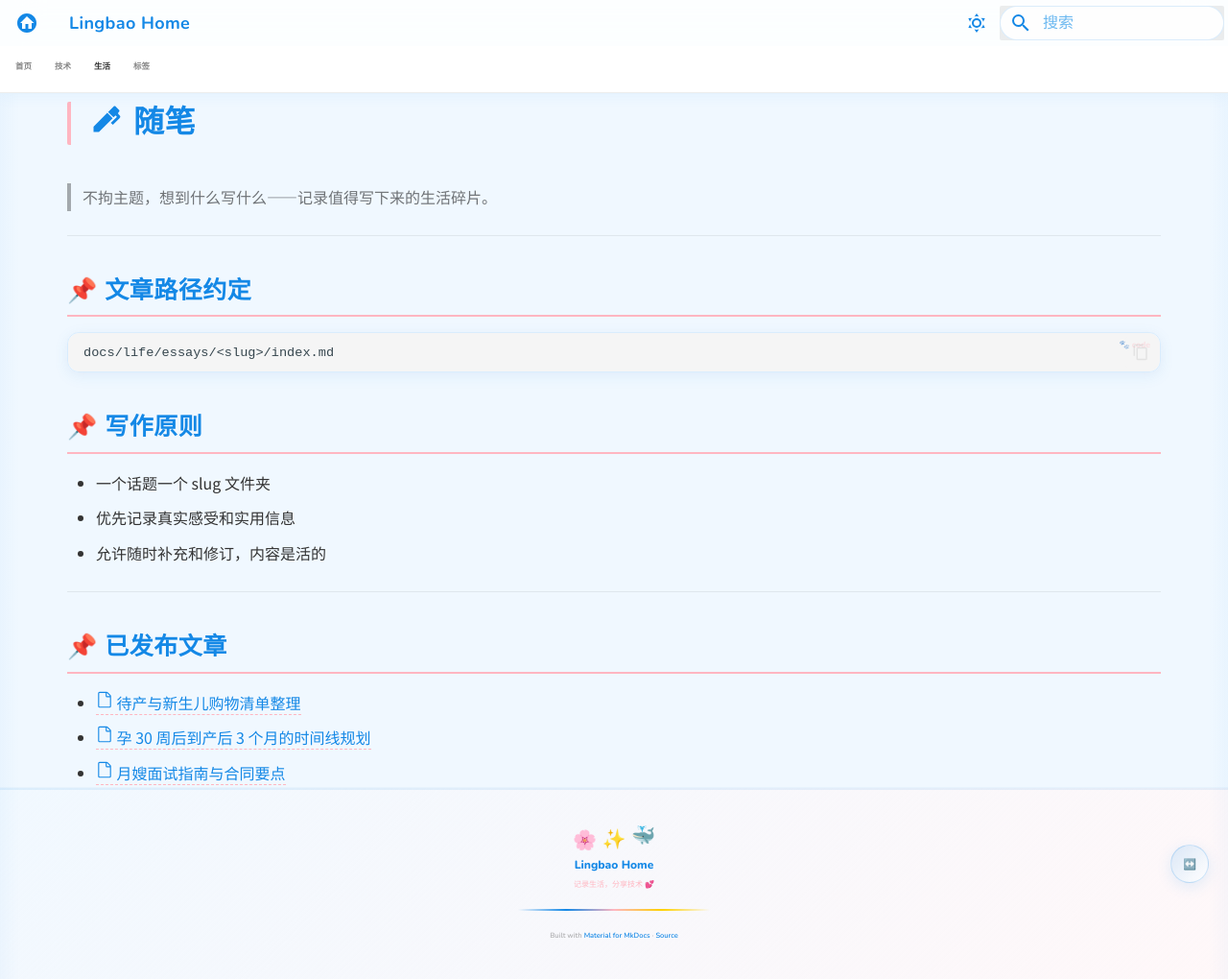
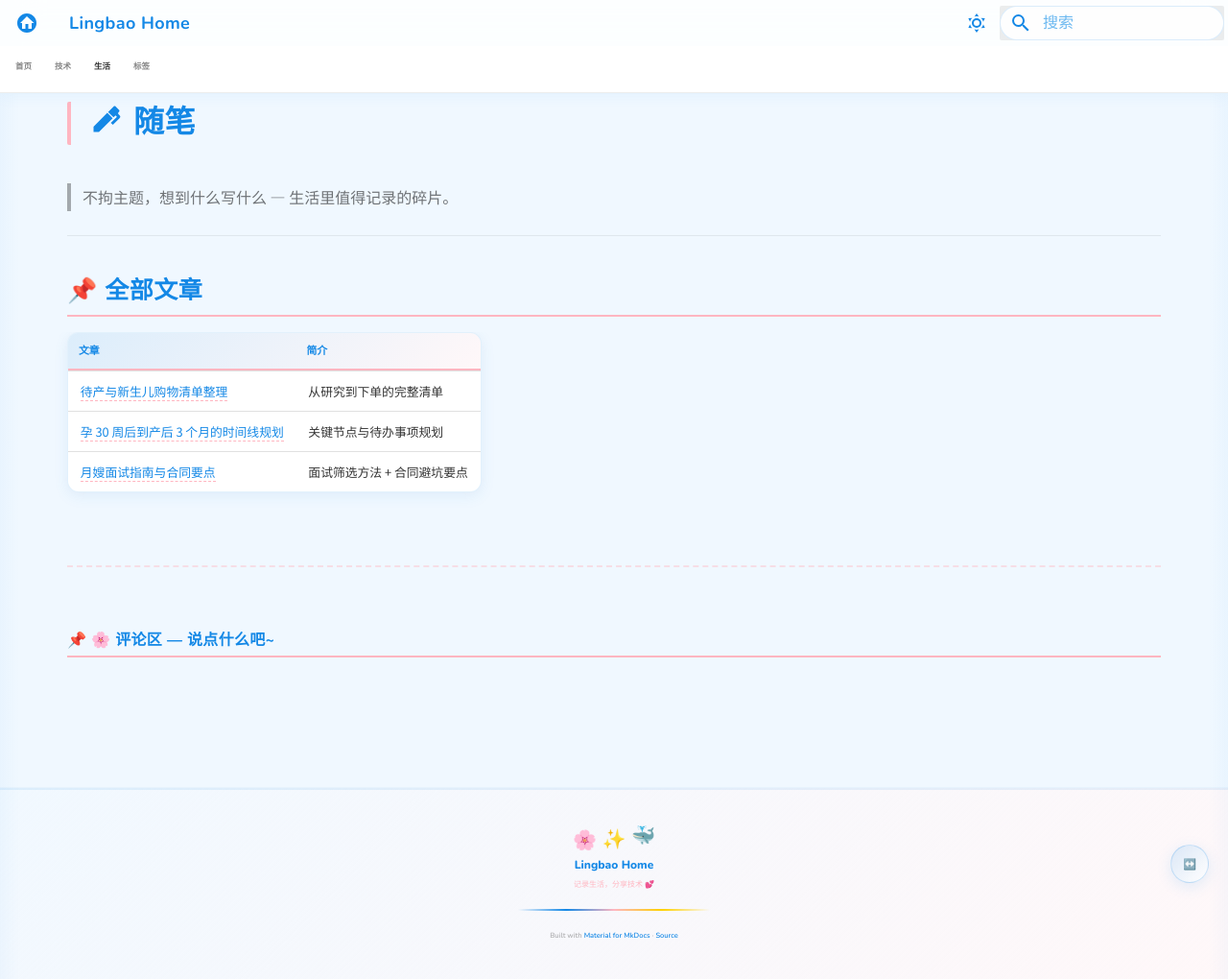
Before and after one commit to tanlon2miracle-ops/my_home, an MkDocs documentation site: the page built from docs/life/essays/index.md, in a window 1280 px wide and 1020 px high. Shown: the whole window at 96% size. Built offline with MkDocs 1.6.1 and Material for MkDocs 9.7.7, drawn with Linux system fonts in a browser that asks for light colours; comment, search, counter and statistics services are not loaded.

Commit message:
优化目录页：每个 tab 直接展示文章列表，一眼看到所有笔记

````diff
--- a/docs/life/essays/index.md
+++ b/docs/life/essays/index.md
@@ -1,25 +1,18 @@
+---
+hide:
+  - toc
+---
+
 # :material-pen: 随笔
 
-> 不拘主题，想到什么写什么——记录值得写下来的生活碎片。
+> 不拘主题，想到什么写什么 — 生活里值得记录的碎片。
 
 ---
 
-## 文章路径约定
+## 全部文章
 
-```text
-docs/life/essays/<slug>/index.md
-```
-
-## 写作原则
-
-- 一个话题一个 slug 文件夹
-- 优先记录真实感受和实用信息
-- 允许随时补充和修订，内容是活的
-
----
-
-## 已发布文章
-
-- [:octicons-file-24: 待产与新生儿购物清单整理](pregnancy-newborn-shopping-checklist/index.md)
-- [:octicons-file-24: 孕 30 周后到产后 3 个月的时间线规划](pregnancy-birth-postpartum-timeline/index.md)
-- [:octicons-file-24: 月嫂面试指南与合同要点](yuesao-interview-guide/index.md)
+| 文章 | 简介 |
+| :--- | :--- |
+| [待产与新生儿购物清单整理](pregnancy-newborn-shopping-checklist/index.md) | 从研究到下单的完整清单 |
+| [孕 30 周后到产后 3 个月的时间线规划](pregnancy-birth-postpartum-timeline/index.md) | 关键节点与待办事项规划 |
+| [月嫂面试指南与合同要点](yuesao-interview-guide/index.md) | 面试筛选方法 + 合同避坑要点 |
````
Also changed, not shown: docs/life/index.md (+7 -9 lines), docs/tech/index.md (+45 -26 lines), docs/tech/tinkering/index.md (+8 -22 lines).
